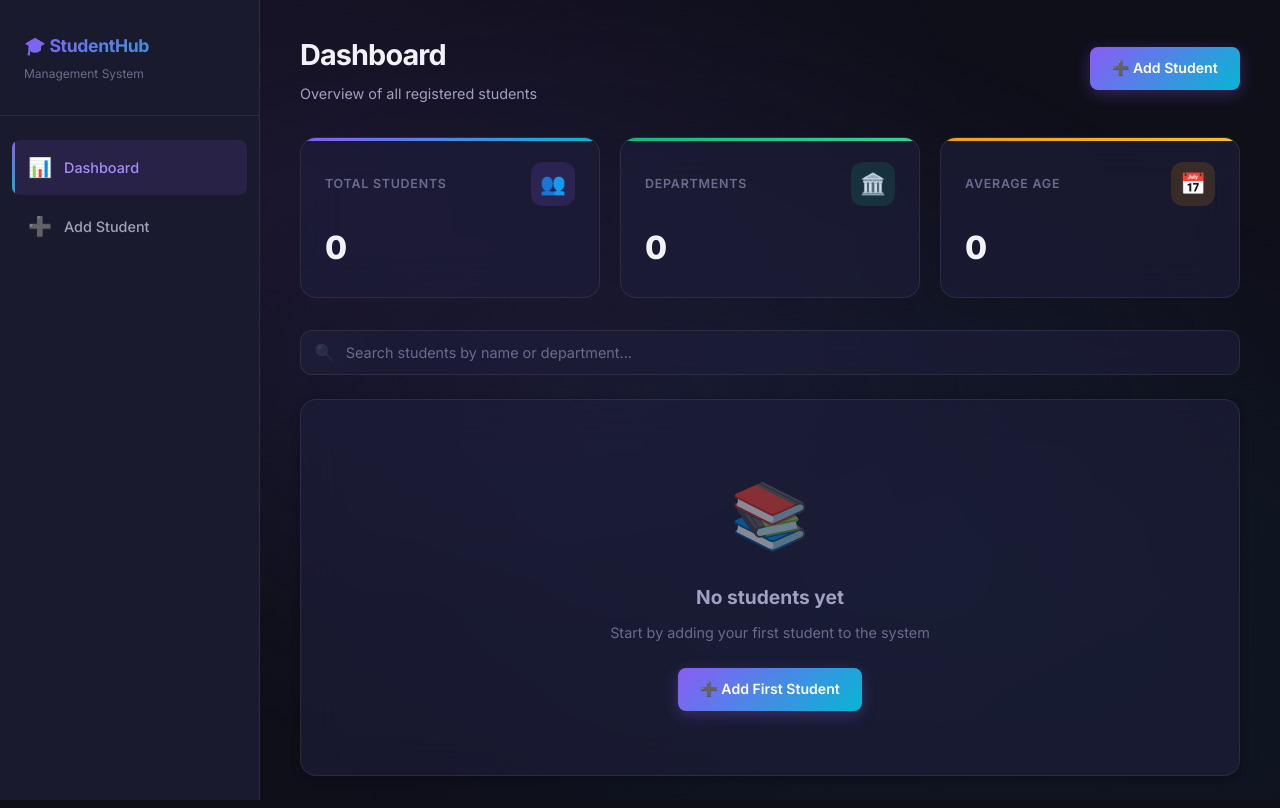
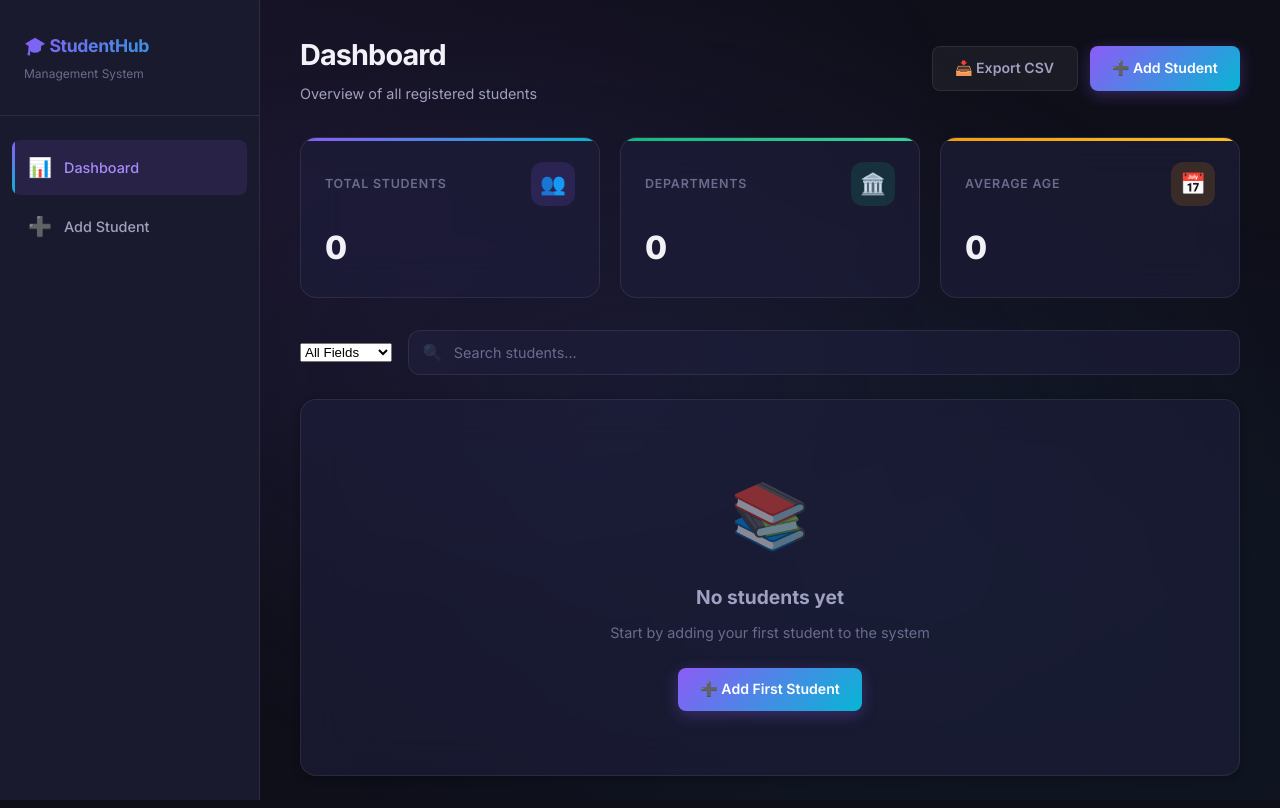
Before and after one commit to kidusasnake/Student-Management-System, a Flask app: page / in a window 1280 px wide. Run offline with Flask 3, Linux system fonts and the light colour scheme; data that the repository does not hold is empty.

Commit message:
Improve Flask app: UI updates, backend enhancements, and static files

```diff
--- a/app.py
+++ b/app.py
@@ -1,5 +1,7 @@
-from flask import Flask, render_template, request, redirect, flash, jsonify
+from flask import Flask, render_template, request, redirect, flash, jsonify, Response
 from database import connect_db  # type: ignore
+import csv
+import io
 
 app = Flask(__name__)
 app.secret_key = "sms_secret_key_2026"
@@ -129,14 +131,25 @@ def delete_student(student_id):
 @app.route("/search")
 def search_students():
     query = request.args.get("q", "").strip()
+    field = request.args.get("field", "all").strip()
 
     conn = connect_db()
     cursor = conn.cursor()
 
     if query:
-        sql = "SELECT * FROM students WHERE name LIKE %s OR department LIKE %s"
         search_term = f"%{query}%"
-        cursor.execute(sql, (search_term, search_term))
+        if field == "name":
+            sql = "SELECT * FROM students WHERE name LIKE %s"
+            cursor.execute(sql, (search_term,))
+        elif field == "department":
+            sql = "SELECT * FROM students WHERE department LIKE %s"
+            cursor.execute(sql, (search_term,))
+        elif field == "age":
+            sql = "SELECT * FROM students WHERE age LIKE %s"
+            cursor.execute(sql, (search_term,))
+        else:
+            sql = "SELECT * FROM students WHERE name LIKE %s OR department LIKE %s"
+            cursor.execute(sql, (search_term, search_term))
     else:
         cursor.execute("SELECT * FROM students")
 
@@ -151,5 +164,28 @@ def search_students():
     return jsonify({"students": students})
 
 
+# EXPORT TO CSV
+@app.route("/export")
+def export_csv():
+    conn = connect_db()
+    cursor = conn.cursor()
+    cursor.execute("SELECT * FROM students")
+    rows = cursor.fetchall()
+    conn.close()
+
+    output = io.StringIO()
+    writer = csv.writer(output)
+    writer.writerow(['ID', 'Name', 'Age', 'Department'])
+
+    for row in rows:
+        writer.writerow(row)
+
+    return Response(
+        output.getvalue(),
+        mimetype="text/csv",
+        headers={"Content-Disposition": "attachment;filename=students.csv"}
+    )
+
+
 if __name__ == "__main__":
     app.run(debug=True)
--- a/static/script.js
+++ b/static/script.js
@@ -33,6 +33,7 @@ function initAnimatedCounters() {
 // ===== Live Search =====
 function initLiveSearch() {
     const searchInput = document.getElementById('search-input');
+    const searchField = document.getElementById('search-field');
     if (!searchInput) return;
 
     let debounceTimer;
@@ -41,16 +42,25 @@ function initLiveSearch() {
         clearTimeout(debounceTimer);
         debounceTimer = setTimeout(() => {
             const query = e.target.value.trim();
-            performSearch(query);
+            const field = searchField ? searchField.value : 'all';
+            performSearch(query, field);
         }, 300);
     });
+
+    if (searchField) {
+        searchField.addEventListener('change', () => {
+            const query = searchInput.value.trim();
+            const field = searchField.value;
+            performSearch(query, field);
+        });
+    }
 }
 
-function performSearch(query) {
+function performSearch(query, field = 'all') {
     const tableBody = document.getElementById('students-tbody');
     if (!tableBody) return;
 
-    fetch(`/search?q=${encodeURIComponent(query)}`)
+    fetch(`/search?q=${encodeURIComponent(query)}&field=${encodeURIComponent(field)}`)
         .then(res => res.json())
         .then(data => {
             if (data.students.length === 0) {
--- a/static/style.css
+++ b/static/style.css
@@ -432,7 +432,8 @@ body::before {
     -webkit-backdrop-filter: blur(20px);
     border: 1px solid var(--border-subtle);
     border-radius: var(--radius-lg);
-    overflow: hidden;
+    overflow-x: auto;
+    overflow-y: hidden;
     box-shadow: var(--shadow-sm);
 }
 
@@ -454,6 +455,7 @@ body::before {
     text-transform: uppercase;
     letter-spacing: 0.06em;
     border-bottom: 1px solid var(--border-subtle);
+    white-space: nowrap;
 }
 
 .data-table td {
@@ -462,6 +464,7 @@ body::before {
     color: var(--text-secondary);
     border-bottom: 1px solid rgba(255, 255, 255, 0.03);
     transition: background var(--transition-fast);
+    white-space: nowrap;
 }
 
 .data-table tbody tr {
--- a/templates/index.html
+++ b/templates/index.html
@@ -9,9 +9,14 @@
         <h1>Dashboard</h1>
         <p>Overview of all registered students</p>
     </div>
-    <a href="/add" class="btn btn-primary" id="add-student-btn">
-        ➕ Add Student
-    </a>
+    <div class="header-actions" style="display: flex; gap: 0.75rem;">
+        <a href="/export" class="btn btn-secondary" id="export-csv-btn">
+            📥 Export CSV
+        </a>
+        <a href="/add" class="btn btn-primary" id="add-student-btn">
+            ➕ Add Student
+        </a>
+    </div>
 </div>
 
 <!-- Stats Cards -->
@@ -41,9 +46,15 @@
 
 <!-- Search Section -->
 <div class="search-section fade-in-up">
+    <select id="search-field" class="search-select">
+        <option value="all">All Fields</option>
+        <option value="name">Name</option>
+        <option value="age">Age</option>
+        <option value="department">Department</option>
+    </select>
     <div class="search-box">
         <span class="search-icon">🔍</span>
-        <input type="text" id="search-input" placeholder="Search students by name or department..." autocomplete="off">
+        <input type="text" id="search-input" placeholder="Search students..." autocomplete="off">
     </div>
 </div>
 
```
Also changed, not shown: main.py (+26 -1 lines), database.py (line endings or trailing spaces).
